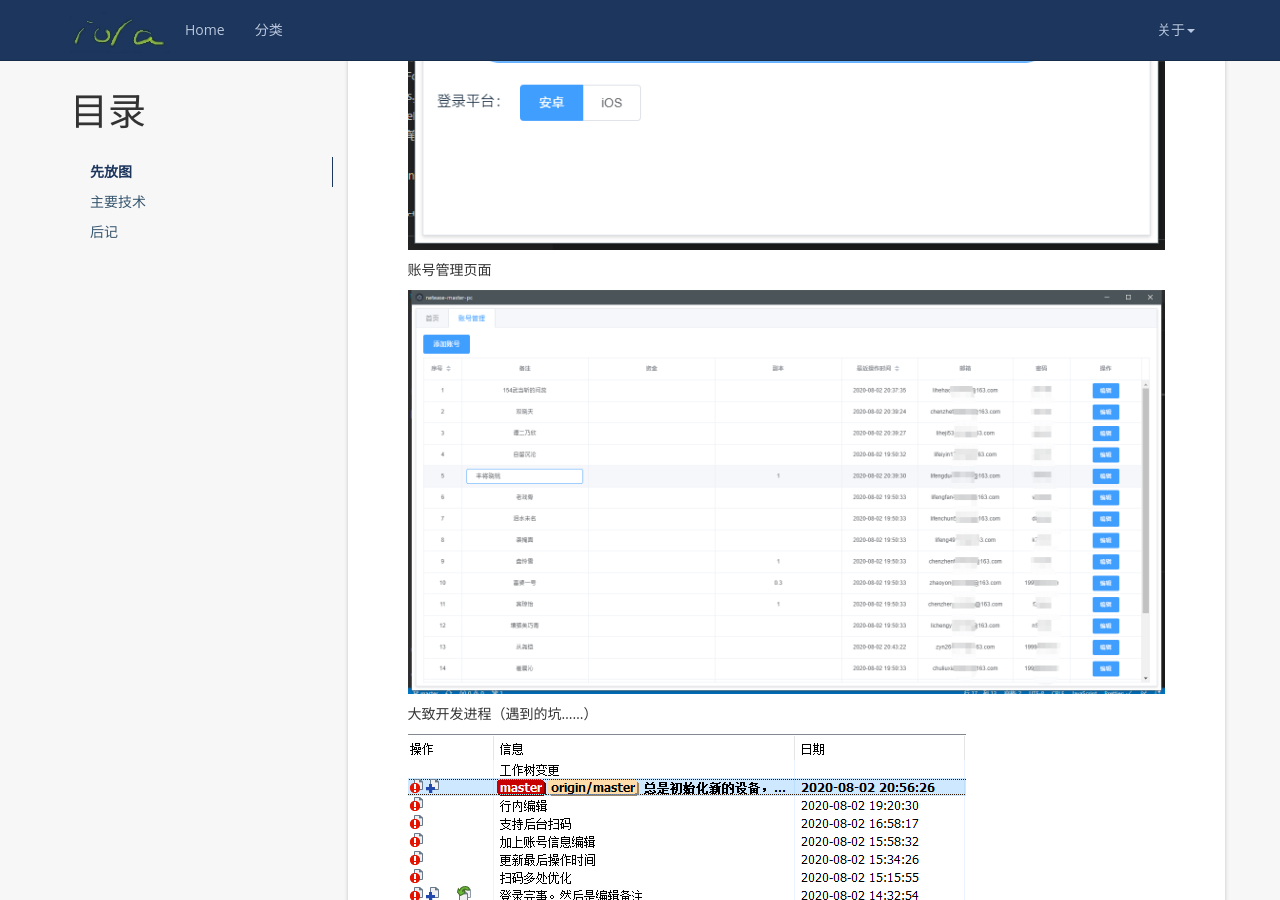
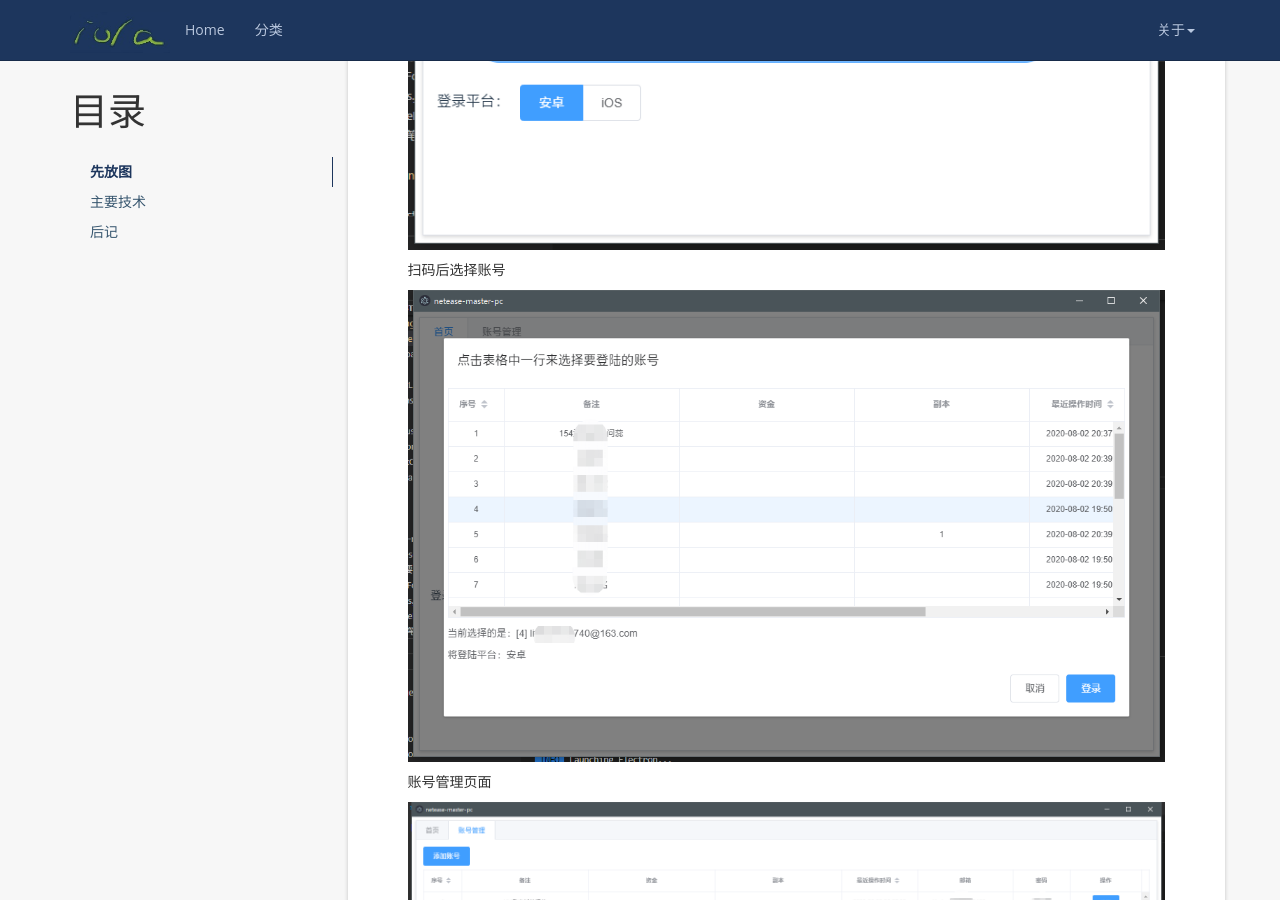
Before and after one commit to iola1999/iola1999.github.io, a Jekyll site: the page built from _posts/2020-08-02-netease-game-quick-login.markdown, in a window 1280 px wide and 900 px high, scrolled down 672 px. Built offline with Jekyll 4.4.1, drawn with Linux system fonts in a browser that asks for light colours; nearby versions of some CDN libraries; comment, search, counter and statistics services are not loaded; some of the changed text lies outside the part shown.

Commit message:
周末写一个网易游戏PC端快捷扫码登录工具

```diff
--- a/_includes/footer.html
+++ b/_includes/footer.html
@@ -1,7 +1,7 @@
 <footer class="footer" role="contentinfo">
 	<div class="container">
 		<p class="copyright">Copyright &copy; 2017-{{ site.time | date: '%Y' }} <a href="{{site.resume_site}}"><code>{{ site.author }}</code></a>.</p>
-		<p>Powered by <a href="http://jekyllrb.com">Jekyll</a>, themed from <a href="http://lesscss.cn/">Less</a>, refactored by <a href="http://www.hifreud.com/">Freud Kang</a>. Thanks to <a href="https://www.wishosting.com/">wishosting</a></p>
+		<p>Powered by <a href="http://jekyllrb.com">Jekyll</a>, themed from <a href="http://lesscss.cn/">Less</a>, refactored by <a href="http://www.hifreud.com/">Freud Kang</a>./p>
 	</div>
 </footer>
 
--- a/_posts/2020-08-02-netease-game-quick-login.markdown
+++ b/_posts/2020-08-02-netease-game-quick-login.markdown
@@ -15,6 +15,10 @@
 朴实无华的首页
 
 ![朴实无华的首页]({{ '/styles/images/netease-game-quick-login/netease-game-quick-login-home.png' | prepend: site.baseurl  }})
+
+扫码后选择账号
+
+![扫码后选择账号]({{ '/styles/images/netease-game-quick-login/netease-game-quick-login-after-scan.png' | prepend: site.baseurl  }})
 
 账号管理页面
 
```
Also changed, not shown: styles/images/netease-game-quick-login/netease-game-quick-login-after-scan.png (added).
